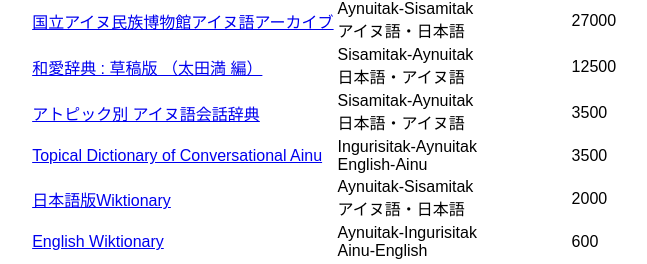
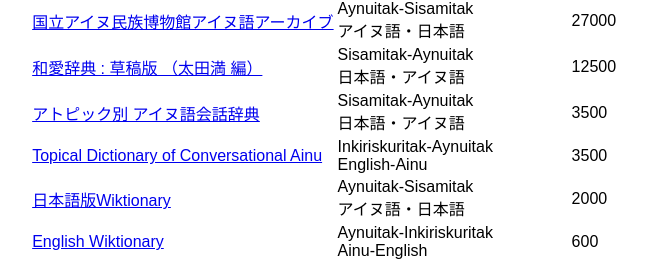
Before and after one commit to mkpoli/ainu, a SvelteKit app: page / in a window 1280 px wide. Shown: the part 3456-3720 px from the top of the page, without its empty margins (307-954 px from the left). Built offline with nearby package versions, Linux system fonts and the light colour scheme.

Commit message:
Unify translation

```diff
--- a/src/routes/+page.svelte
+++ b/src/routes/+page.svelte
@@ -193,7 +193,7 @@
 						>
 					</td>
 					<td>
-						<span>Ingurisitak-Aynuitak</span><br /><span lang="en">English-Ainu</span>
+						<span>Inkiriskuritak-Aynuitak</span><br /><span lang="en">English-Ainu</span>
 					</td>
 					<td> 3500 </td>
 				</tr>
@@ -223,7 +223,7 @@
 						</a>
 					</td>
 					<td>
-						<span>Aynuitak-Ingurisitak</span><br /><span lang="en">Ainu-English</span>
+						<span>Aynuitak-Inkiriskuritak</span><br /><span lang="en">Ainu-English</span>
 					</td>
 					<td> 600 </td>
 				</tr>
```
